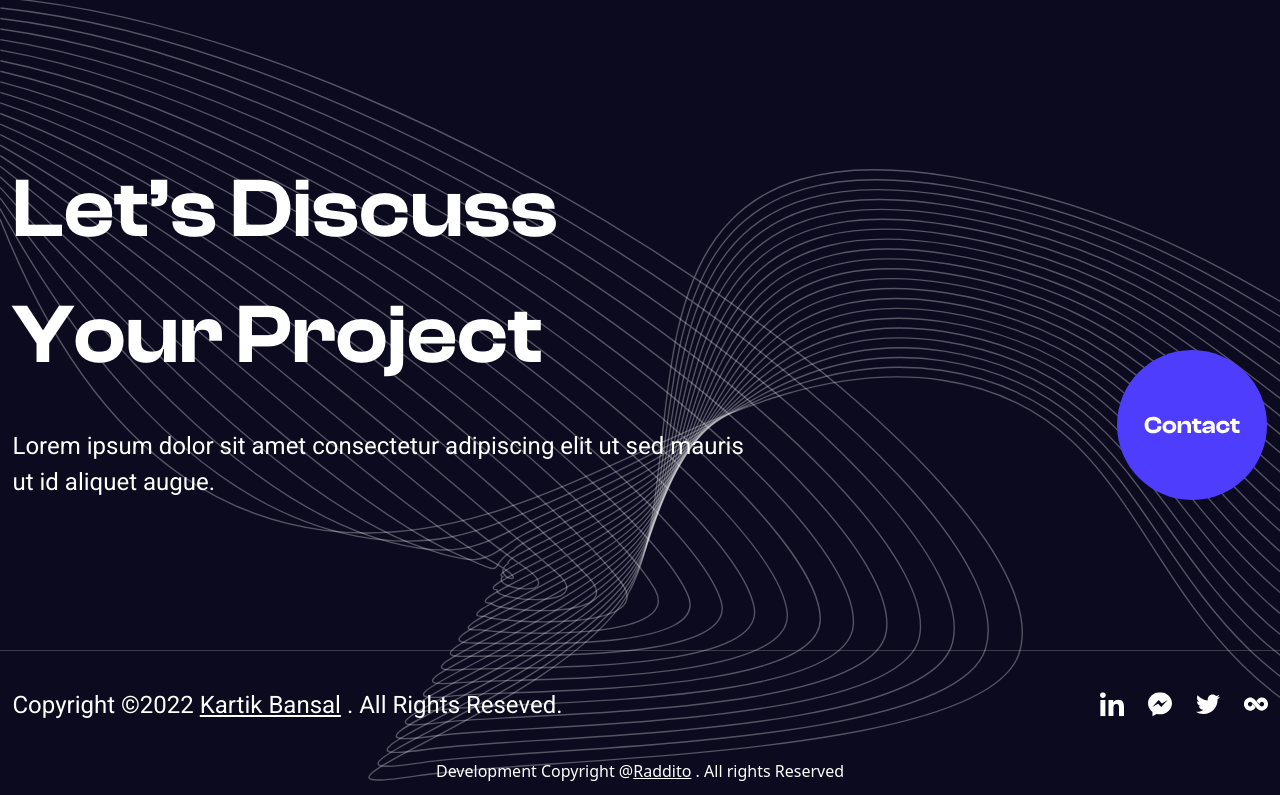
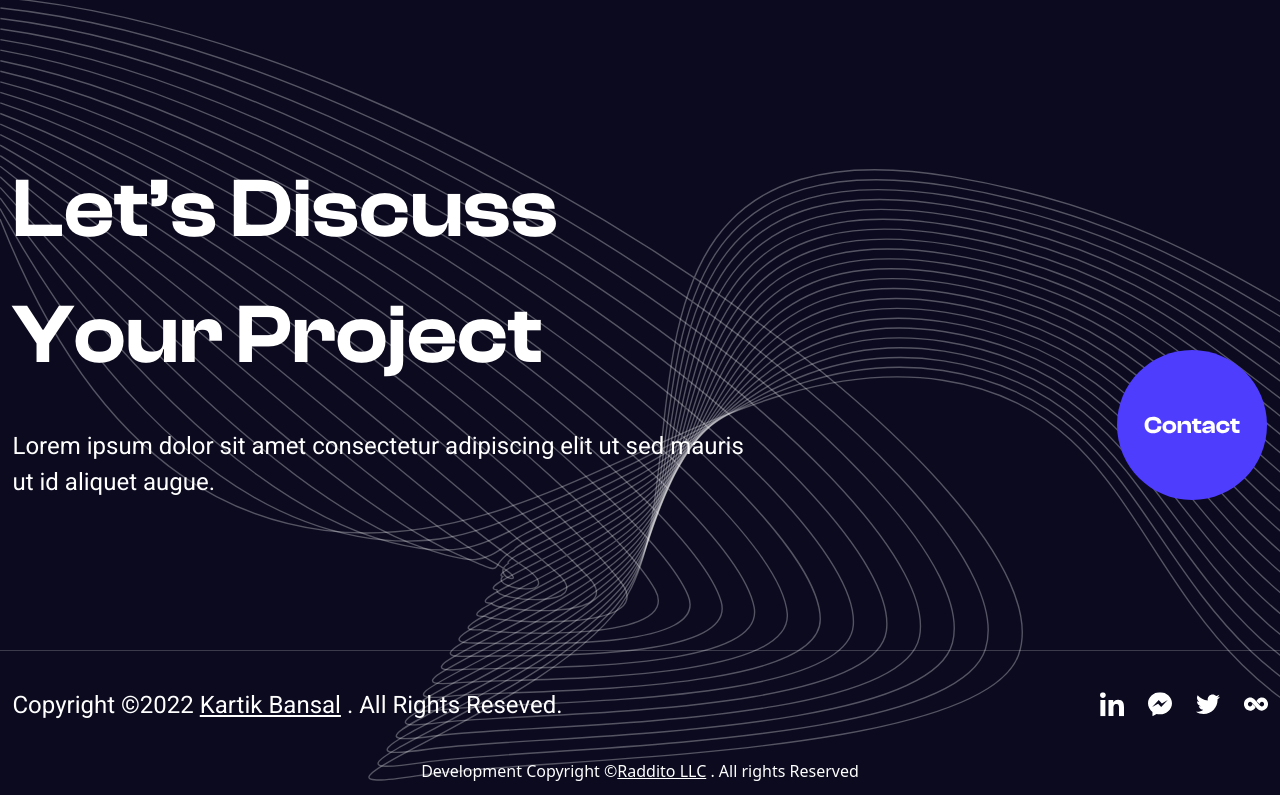
Before and after one commit to shakib-mia/studio, a website built with Vite: page index.html in a window 1280 px wide. Shown: the part 6130-6925 px from the top of the page. Built offline with nearby package versions, Linux system fonts and the light colour scheme; a script that the page names is missing; a web font is replaced by a local one.

Commit message:
rel and name changed

```diff
--- a/index.html
+++ b/index.html
@@ -578,11 +578,12 @@
       </div>
 
       <div class="text-center mb-3 page-container">
-        Development Copyright @<a
+        Development Copyright &copy;<a
           class="underline hover:no-underline"
           href="https://raddito.com/"
           target="_blank"
-          >Raddito</a
+          rel="nofollow"
+          >Raddito LLC</a
         >
         <span id="year"></span>. All rights Reserved
       </div>
```
